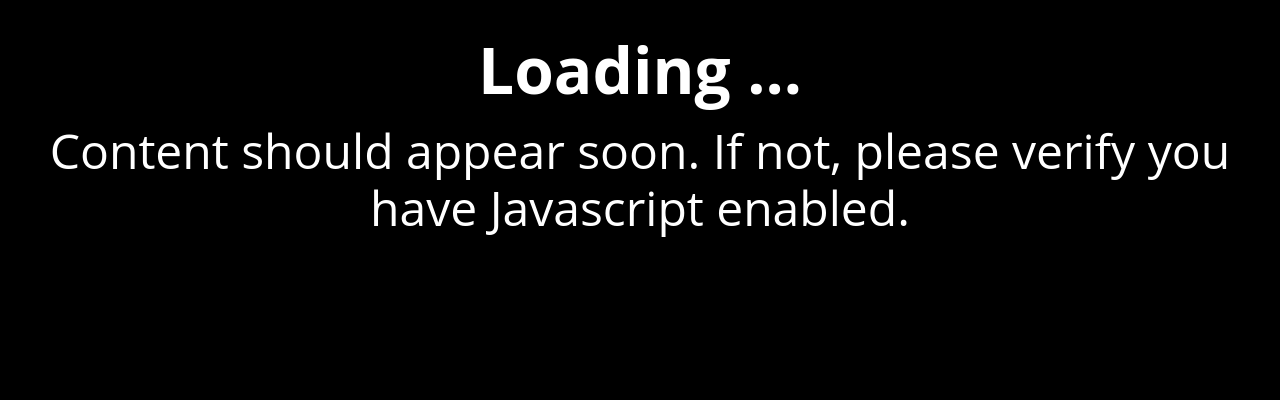
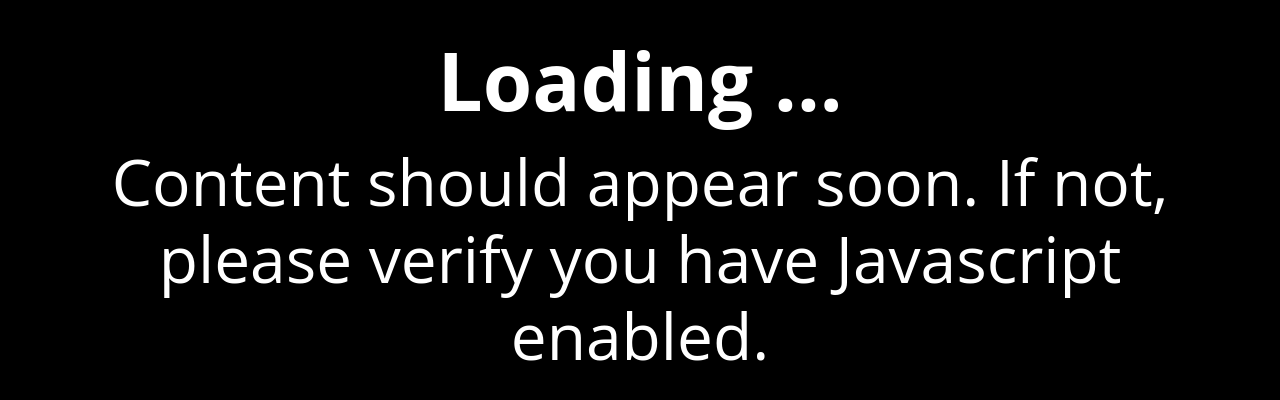
Before and after one commit to Kunsi/pretalx-plugin-broadcast-tools, a Django app: template pretalx_broadcast_tools/templates/pretalx_broadcast_tools/room_timer.html in a window 1280 px wide. Shown: the top 400 px of the page. Run offline with Django 3.2, Linux system fonts and the light colour scheme; the template is opened without the code that fills it, so the values that code supplies are empty; some libraries are stand-ins or nearby versions.

Commit message:
adjust sizing for room timer

```diff
--- a/pretalx_broadcast_tools/static/pretalx_broadcast_tools/frontend.css
+++ b/pretalx_broadcast_tools/static/pretalx_broadcast_tools/frontend.css
@@ -89,18 +89,18 @@ body {
 }
 
 #broadcast_tools_room_timer_title {
-    font-size: 8vh;
+    font-size: 10vh;
     margin-bottom: 0.2em;
     font-weight: bold;
 }
 
 #broadcast_tools_room_timer_speaker {
-    font-size: 6vh;
+    font-size: 8vh;
     font-weight: normal;
 }
 
 #broadcast_tools_room_timer_scheduledata {
-    font-size: 3vh;
+    font-size: 5vh;
     font-weight: normal;
 }
 
@@ -110,7 +110,7 @@ body {
 }
 
 #broadcast_tools_room_timer_timeleft_timer {
-    font-size: 40vh;
+    font-size: 35vh;
 }
 
 #broadcast_tools_room_timer_progressbar, #broadcast_tools_room_timer_progressbar_bar {
```
